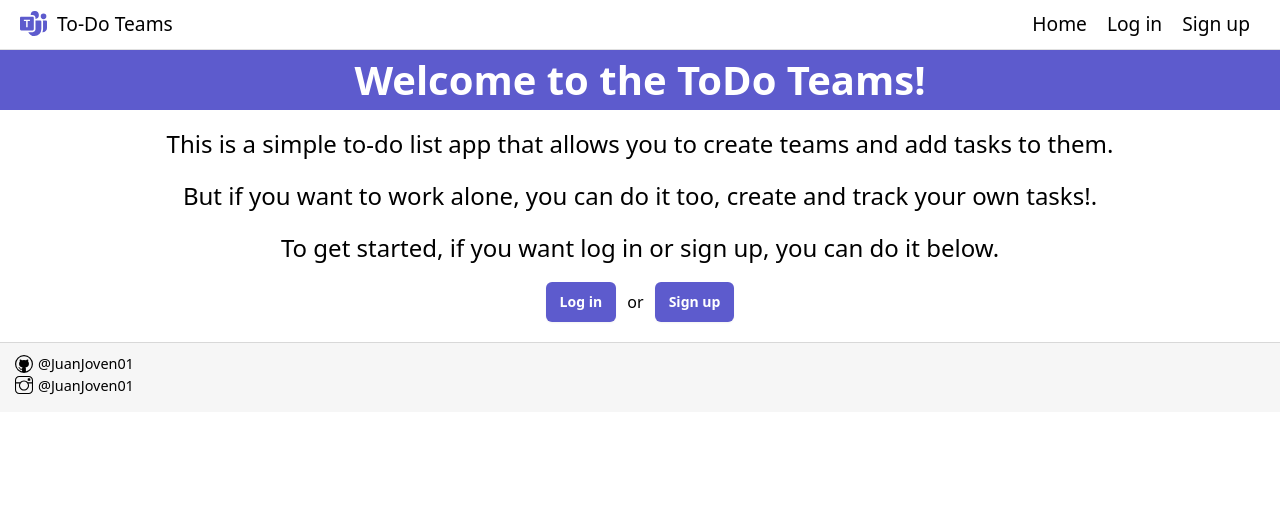
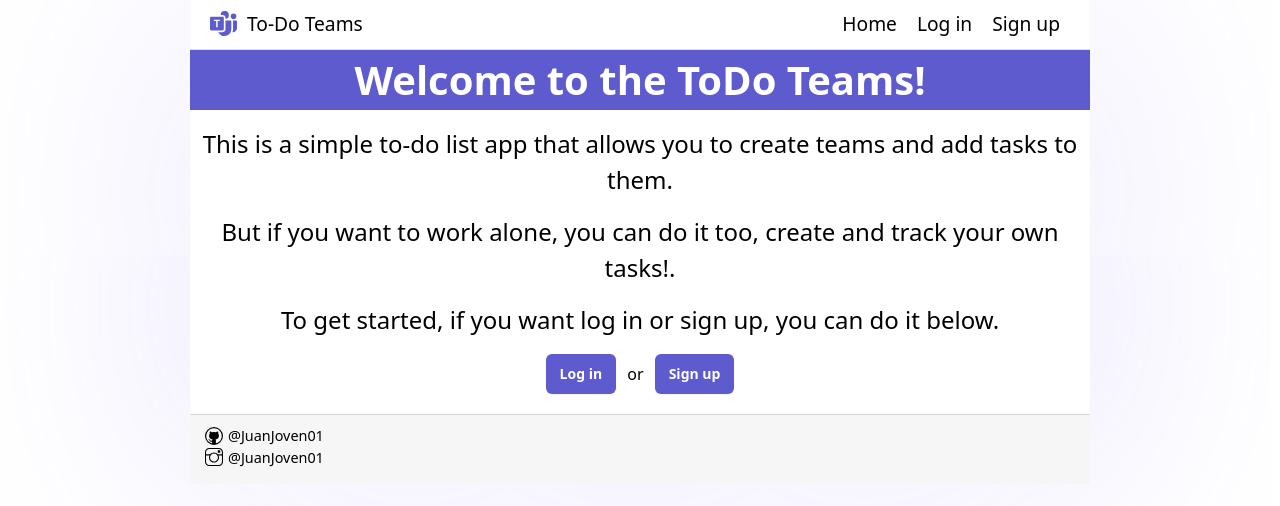
Before and after one commit to JuanJoven01/todoTeamsFrontend, a React (Vite) app: page / in a window 1280 px wide. Shown: the top 506 px of the page. Built offline with nearby package versions, Linux system fonts and the light colour scheme.

Commit message:
haciendo mas pequena la vista en pantallas mas grandes

```diff
--- a/src/pages/app/App.css
+++ b/src/pages/app/App.css
@@ -0,0 +1,12 @@
+.total_page{
+    display: flex;
+    justify-content: center;
+
+}
+
+.semi_page{
+    max-width: 900px;
+    box-shadow: 0 0 1000px 0 rgba(130, 99, 252, 0.2);
+    width: 100%;
+
+}
--- a/src/pages/app/App.jsx
+++ b/src/pages/app/App.jsx
@@ -47,7 +47,8 @@ function App() {
 
 
   return (
-    <>
+    <div className='total_page'>
+      <div className='semi_page' >
         <BrowserRouter>
           <NavBarProvider>
             <NavBar/>
@@ -56,7 +57,9 @@ function App() {
             <Footer/>
           </NavBarProvider>
         </BrowserRouter>
-    </>
+      </div>
+
+    </div>
 
   )
 }
```
Lines whose indentation alone changed are shown as unchanged.
